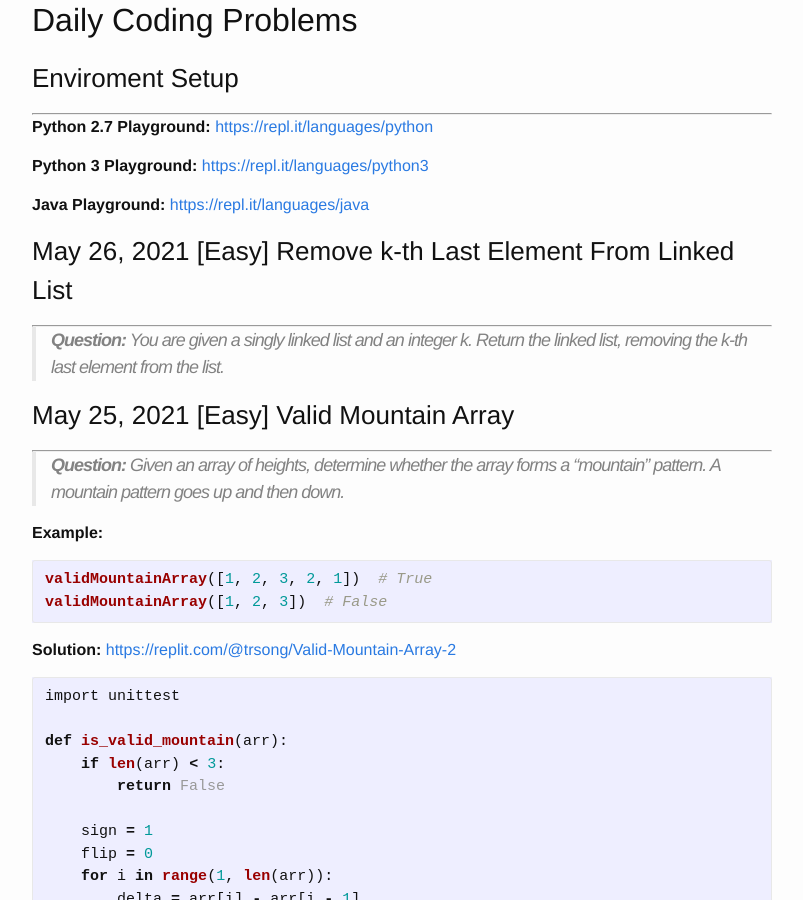
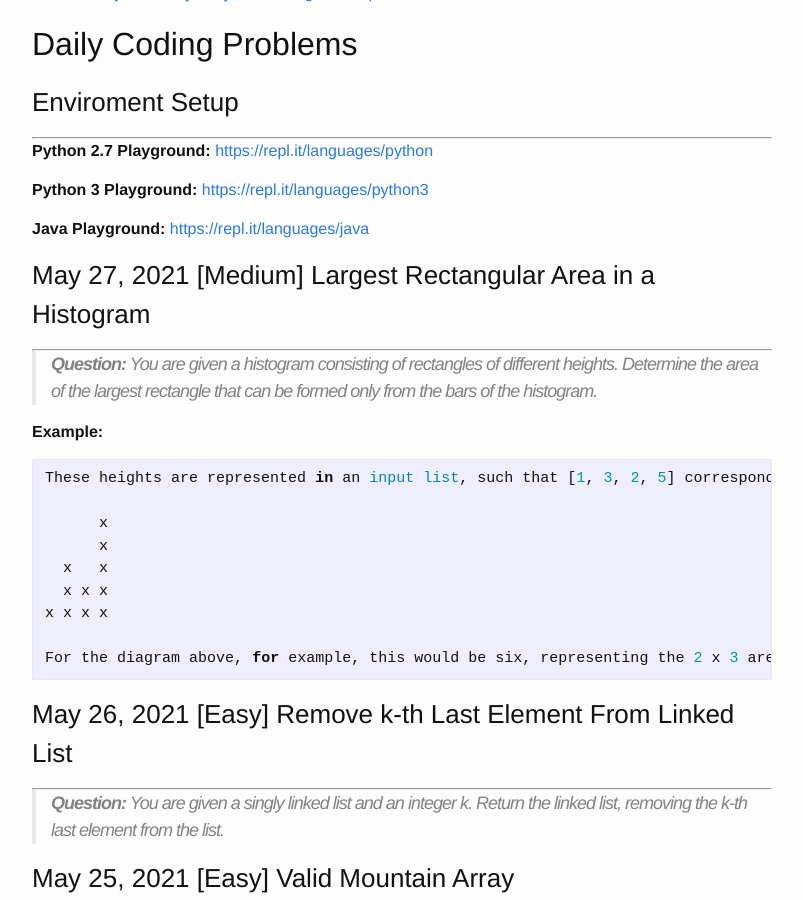
Before and after one commit to trsong/trsong.github.io, a Jekyll site: the page built from _posts/2021-05-01-DailyQuestionsMay.md, in a window 1280 px wide and 900 px high, scrolled down 891 px. Shown: the whole window, without its empty margins (238-1041 px from the left). Built offline with Jekyll 4.4.1, drawn with Linux system fonts in a browser that asks for light colours; some of the changed text lies outside the part shown.

Commit message:
Add May 27 question

````diff
--- a/_posts/2021-05-01-DailyQuestionsMay.md
+++ b/_posts/2021-05-01-DailyQuestionsMay.md
@@ -18,6 +18,23 @@ categories: Python/Java
 
 **Java Playground:** [https://repl.it/languages/java](https://repl.it/languages/java)
 
+
+### May 27, 2021 \[Medium\] Largest Rectangular Area in a Histogram
+---
+> **Question:** You are given a histogram consisting of rectangles of different heights. Determine the area of the largest rectangle that can be formed only from the bars of the histogram.
+
+**Example:**
+```py
+These heights are represented in an input list, such that [1, 3, 2, 5] corresponds to the following diagram:
+
+      x
+      x
+  x   x
+  x x x
+x x x x
+
+For the diagram above, for example, this would be six, representing the 2 x 3 area at the bottom right.
+```
 
 ### May 26, 2021 \[Easy\] Remove k-th Last Element From Linked List
 ---
````
